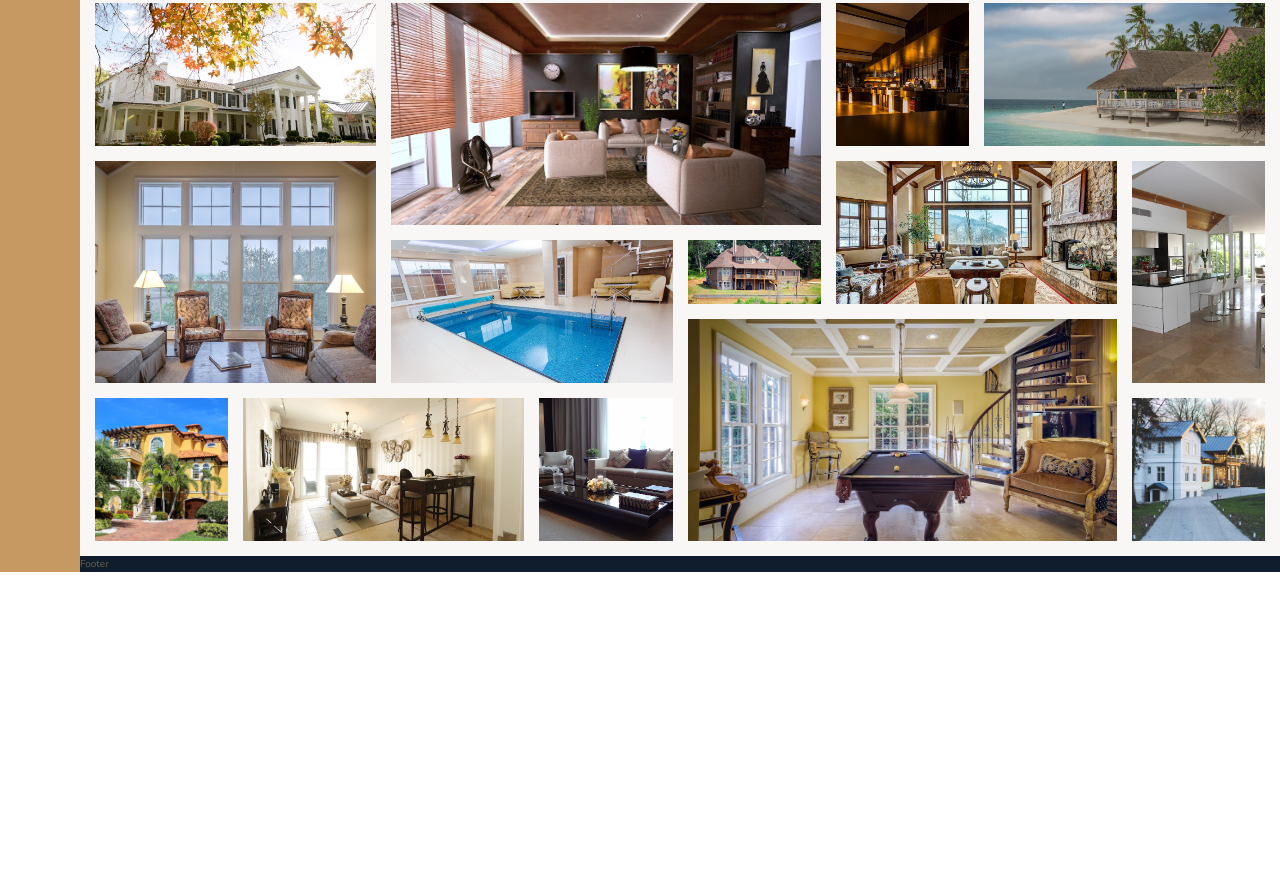
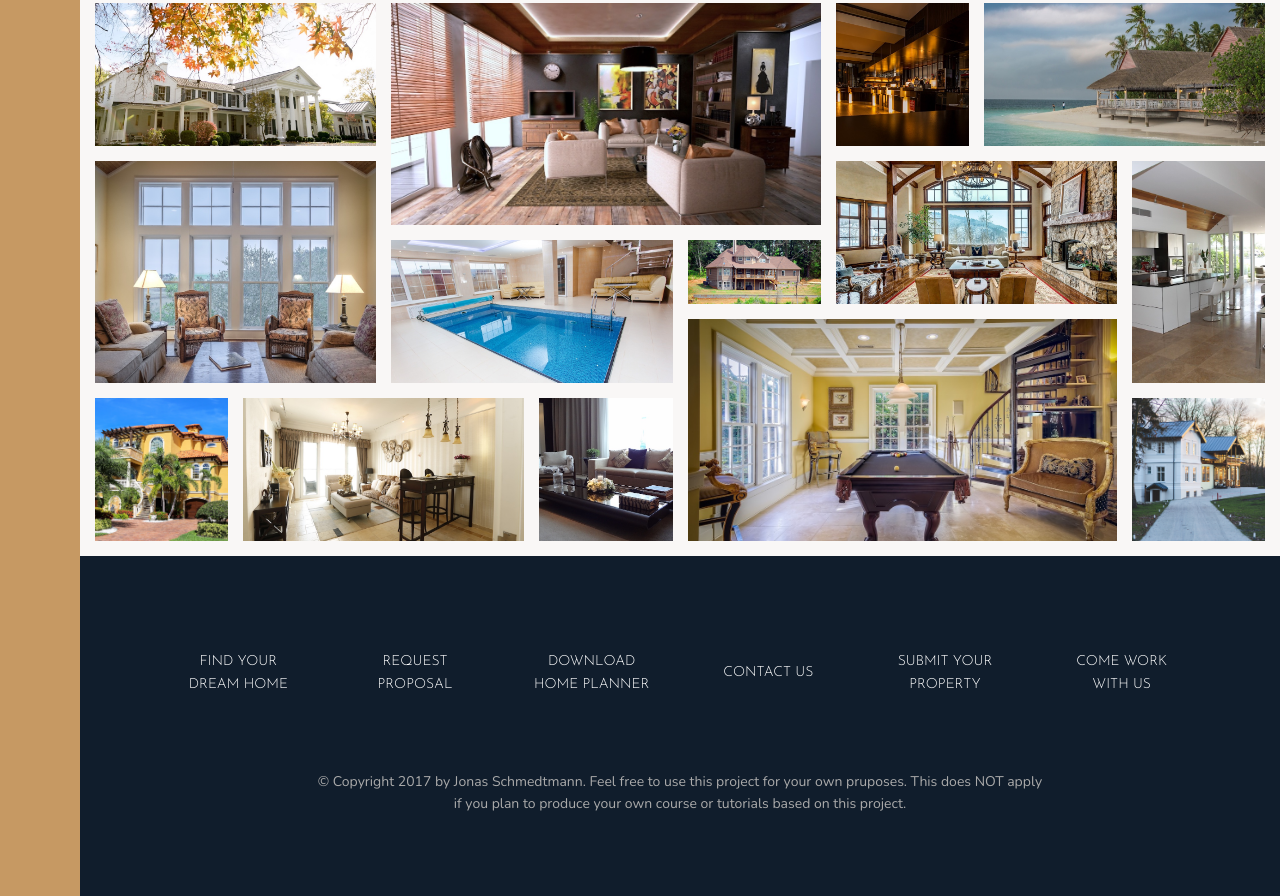
Before and after one commit to cjoak1028/css-nexter, a website: page index.html in a window 1280 px wide. Shown: the part 3084-3980 px from the top of the page. Before the commit the page ends 3656 px from the top, so only its background shows below. Drawn offline with nearby package versions, Linux system fonts and the light colour scheme.

Commit message:
footer - implemented with grids

```diff
--- a/index.html
+++ b/index.html
@@ -329,7 +329,17 @@
         </section>
 
         <footer class="footer">
-            Footer
+            <ul class="nav">
+                <li class="nav__item"><a href="#" class="nav__link">Find your dream home</a></li>
+                <li class="nav__item"><a href="#" class="nav__link">Request proposal</a></li>
+                <li class="nav__item"><a href="#" class="nav__link">Download home planner</a></li>
+                <li class="nav__item"><a href="#" class="nav__link">Contact us</a></li>
+                <li class="nav__item"><a href="#" class="nav__link">Submit your property</a></li>
+                <li class="nav__item"><a href="#" class="nav__link">Come work with us</a></li>
+            </ul>
+            <p class="copyright">
+                &copy; Copyright 2017 by Jonas Schmedtmann. Feel free to use this project for your own pruposes. This does NOT apply if you plan to produce your own course or tutorials based on this project.
+            </p>
         </footer>
     </body>
 </html>
--- a/sass/_footer.scss
+++ b/sass/_footer.scss
@@ -1,4 +1,43 @@
 .footer {
     background-color: $color-secondary;
     grid-column: full-start / full-end;
+    padding: 8rem;
 }
+
+.nav {
+    list-style: none;
+
+    display: grid;
+    grid-template-columns: repeat(auto-fit, minmax(15rem, 1fr));
+    grid-gap: 2rem;
+    align-items: center;
+
+    &__link:link,
+    &__link:visited {
+        font-size: 1.4rem;
+        color: #fff;
+        text-decoration: none;
+        font-family: $font-display;
+        text-transform: uppercase;
+        text-align: center;
+        padding: 1.5rem;
+        display: block;
+        transition: all .2s;
+    }
+
+    &__link:hover,
+    &__link:active {
+        background-color: rgba(#fff, .05);
+        transform: translateY(-3px);
+    }
+}
+
+.copyright {
+    font-size: 1.4rem;
+    color: $color-grey-light-2;
+    margin-top: 6rem;
+    margin-right: auto;
+    margin-left: auto;
+    text-align: center;
+    width: 70%;
+}
```
Also changed, not shown: css/style.css.
